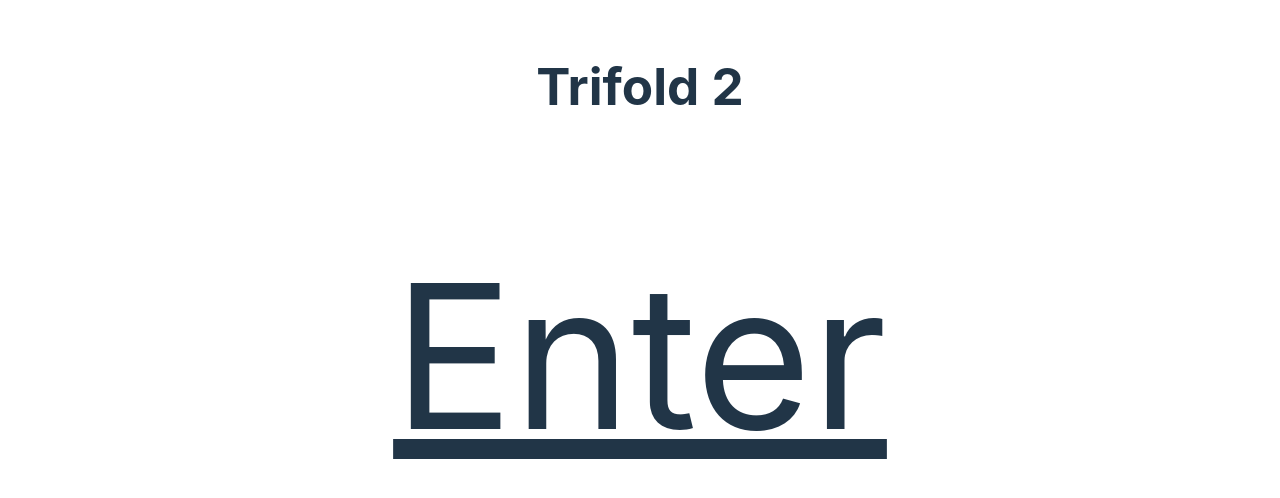
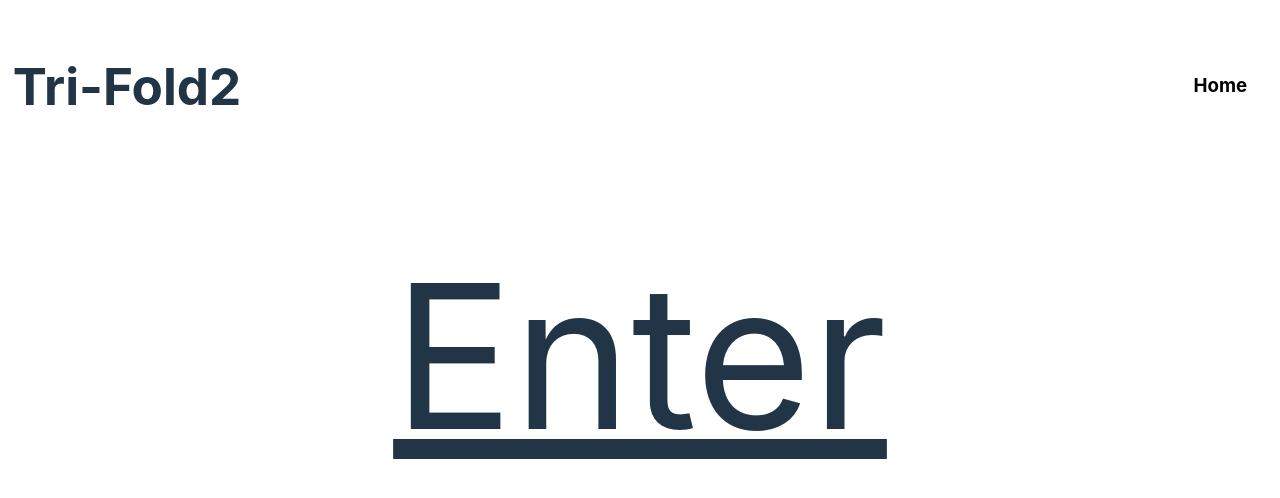
Before and after one commit to mjchin1/WebPageSamples, a React (Vite) app in the folder client/: page /tf2 in a window 1280 px wide. Shown: the top 498 px of the page. Built offline with nearby package versions, Linux system fonts and the light colour scheme; a web font is replaced by a local one.

Commit message:
adding nav link to trifold2

```diff
--- a/client/src/Components/TriFold2.jsx
+++ b/client/src/Components/TriFold2.jsx
@@ -1,9 +1,7 @@
+import {Link} from 'react-router-dom'
 import steps from '../assets/Photos/TriFold/steps.jpg'
 import fabric from '../assets/Photos/TriFold/fabric.jpg'
 import pebbles from '../assets/Photos/TriFold/pebbles.jpg'
-import plant1 from '../assets/Photos/TriFold/plant1.jpg'
-import plant2 from '../assets/Photos/TriFold/plant2.jpg'
-import plant3 from '../assets/Photos/TriFold/plant3.jpg'
 
 export default function TriFold2({}) {
 
@@ -14,7 +12,11 @@ export default function TriFold2({}) {
   return (
     <>
 
-    <h1>Trifold 2</h1>
+    <div className="tf2Header">
+    <h1 className="tf2Logo">Tri-Fold2</h1>
+    <Link to = '/'><h3 className="tf2Nav">Home</h3></Link>
+    </div>
+
     <div className="tf2Container">
       <div className="tf2Square1 tf2Square">
         <img className="image1" src={steps}/>
--- a/client/src/index.css
+++ b/client/src/index.css
@@ -1031,6 +1031,30 @@ img {
 }
 
 /*TriFold 2*/
+.tf2Header {
+  text-align: left;
+  display: flex;
+  width: 100vw;
+  justify-content: space-between;
+  align-items: center;
+
+
+}
+
+.tf2Logo {
+  display: flex;
+  justify-content: left;
+  margin-left: 1vw;
+
+}
+
+.tf2Nav {
+  display: flex;
+  justify-content: right;
+  color: black;
+  margin-right: 1vw;
+
+}
 .tf2Square {
   border: solid;
   margin-left: .25vw;
```
